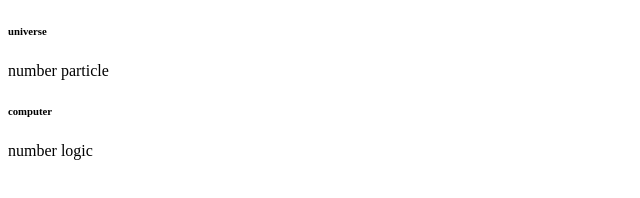
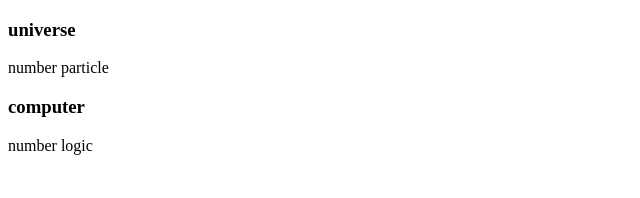
Before and after one commit to planettee/planettee.github.io, a plain HTML site: page note.html in a window 1280 px wide. Shown: the whole page, without its empty margins (0-640 px from the left). Drawn offline with Linux system fonts and the light colour scheme.

Commit message:
Update note.html

```diff
--- a/note.html
+++ b/note.html
@@ -5,7 +5,7 @@
     <title>notes</title>
   </head>
   <body>
-   <h6>universe</h6>number particle
-   <h6>computer</h6>number logic
+   <h3>universe</h3>number particle
+   <h3>computer</h3>number logic
   </body>
 </html>
```
